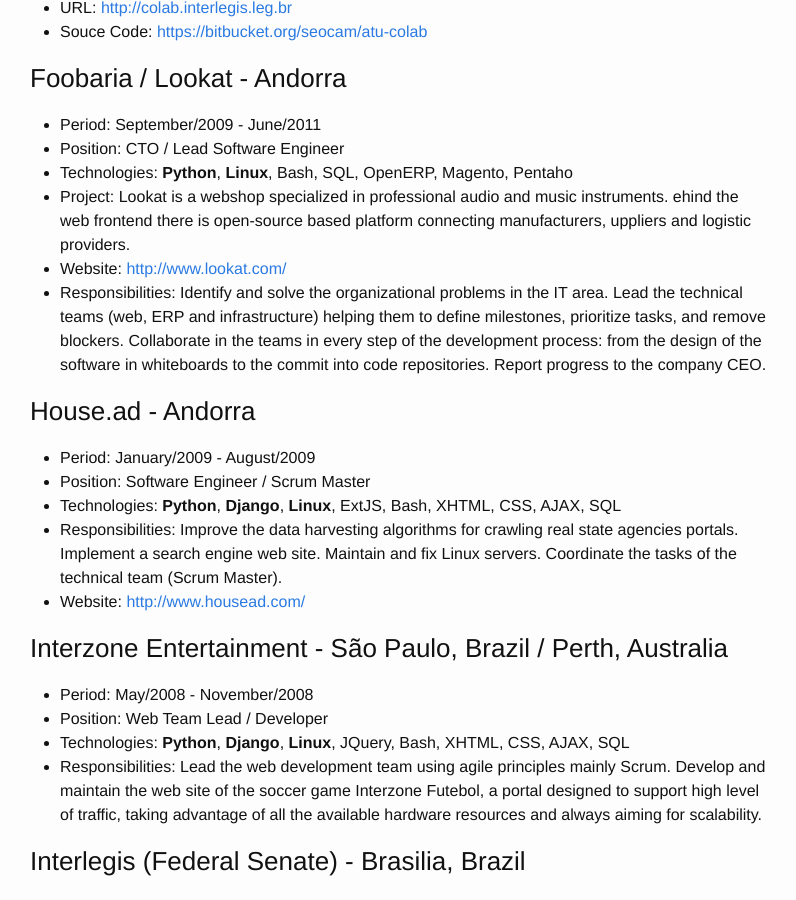
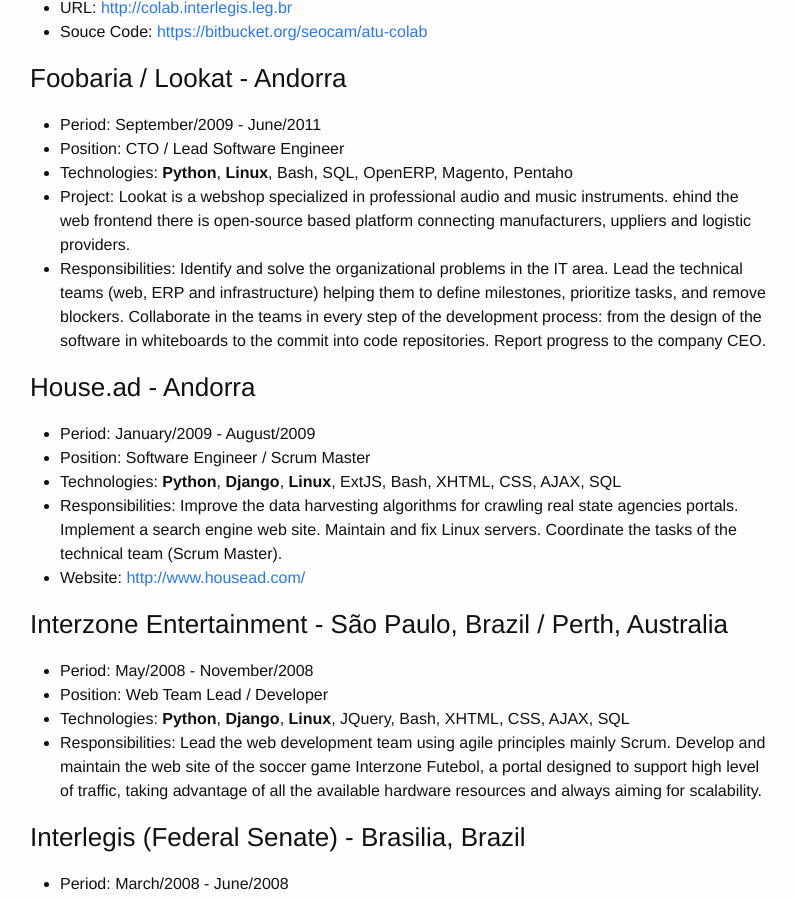
Before and after one commit to seocam/seocam.github.io, a Jekyll site: the page built from 02-resume.md, in a window 1280 px wide and 900 px high, scrolled down 1761 px. Shown: the whole window, without its empty margins (240-1036 px from the left). Built offline with Jekyll 4.4.1, drawn with Linux system fonts in a browser that asks for light colours.

Commit message:
Removed Lookat link since it's no longer available.

```diff
--- a/02-resume.md
+++ b/02-resume.md
@@ -78,7 +78,6 @@ Skype: seocam
   * Position: CTO / Lead Software Engineer
   * Technologies: **Python**, **Linux**, Bash, SQL, OpenERP, Magento, Pentaho
   * Project: Lookat is a webshop specialized in professional audio and music instruments. ehind the web frontend there is open-source based platform connecting manufacturers, uppliers and logistic providers.
-  * Website: <http://www.lookat.com/>
   * Responsibilities: Identify and solve the organizational problems in the IT area.
 Lead the technical teams (web, ERP and infrastructure) helping them to define
 milestones, prioritize tasks, and remove blockers. Collaborate in the teams in
```
